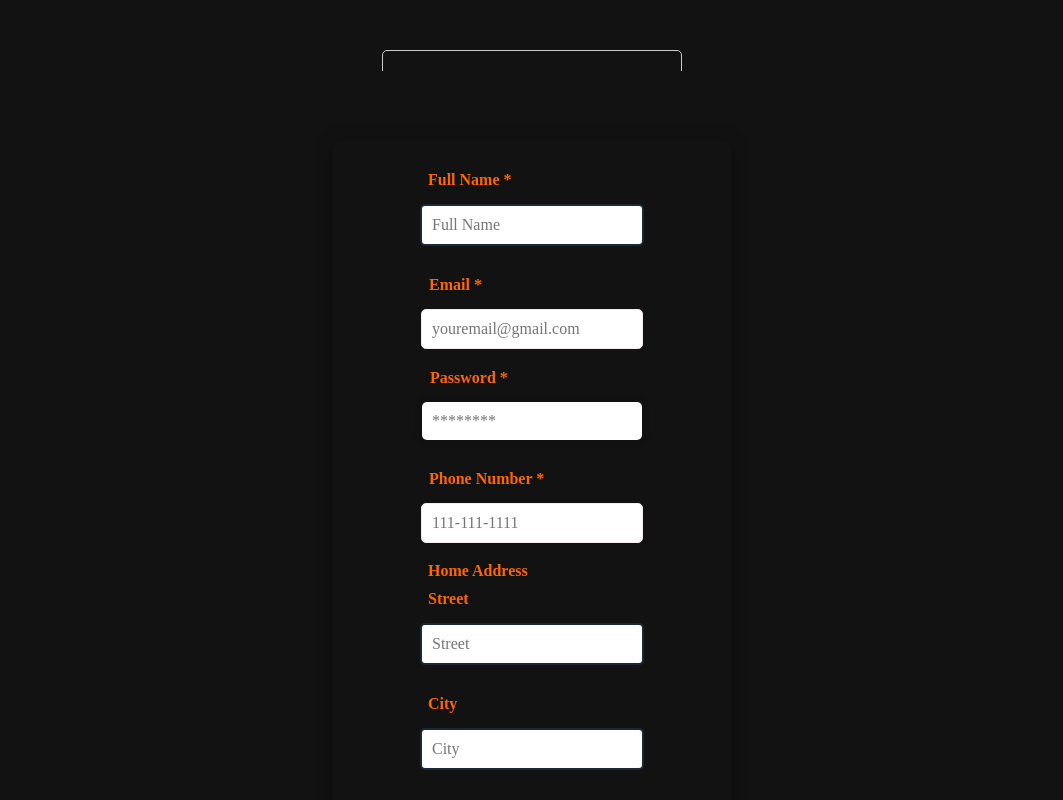
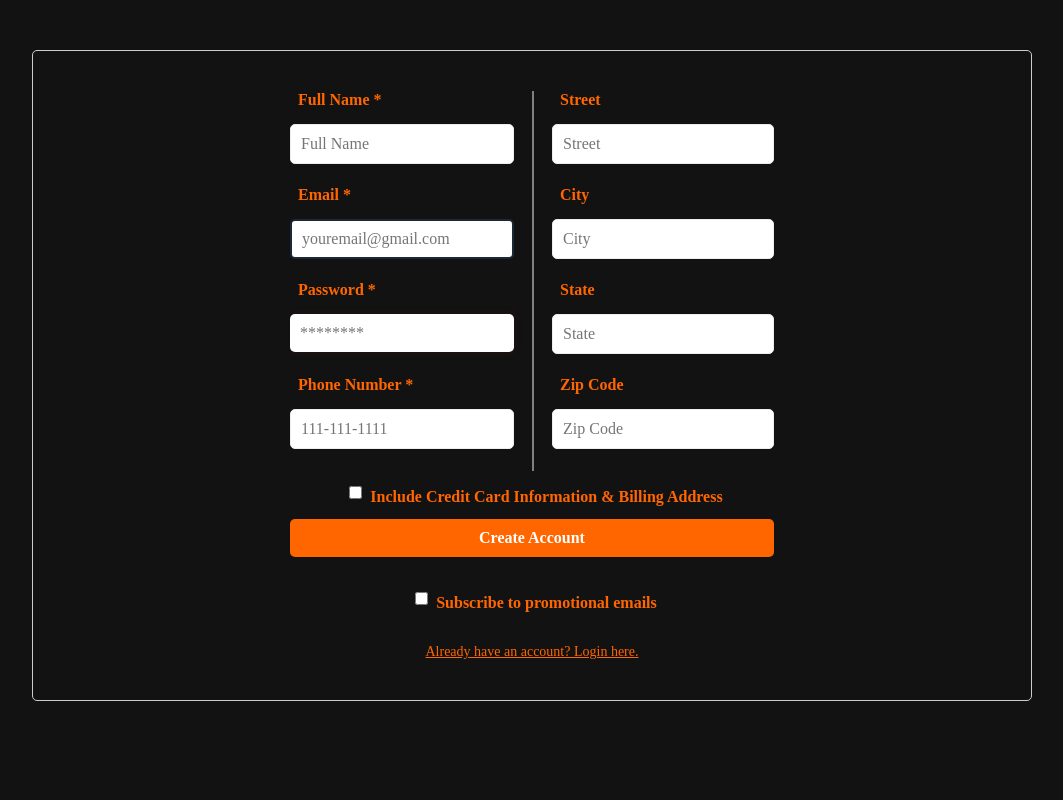
Before and after one commit to Cucumbercon/Cinema-Project, a React (Create React App) app in the folder web/: page /signup in a window 1280 px wide. Shown: the top 800 px of the page, without its empty margins (108-1171 px from the left). Built offline with nearby package versions, Linux system fonts and the light colour scheme; a web font is replaced by a local one.

Commit message:
beutified signup

```diff
--- a/web/package.json
+++ b/web/package.json
@@ -5,6 +5,8 @@
   "proxy": "http://localhost:8000",
   "dependencies": {
     "@fortawesome/fontawesome-svg-core": "^6.4.2",
+    "@fortawesome/free-solid-svg-icons": "^6.4.2",
+    "@fortawesome/react-fontawesome": "^0.2.0",
     "@testing-library/jest-dom": "^5.17.0",
     "@testing-library/react": "^13.4.0",
     "@testing-library/user-event": "^13.5.0",
@@ -16,6 +18,7 @@
     "react": "^18.2.0",
     "react-dom": "^18.2.0",
     "react-modal": "^3.16.1",
+    "react-player": "^2.13.0",
     "react-router-dom": "^6.16.0",
     "react-scripts": "^5.0.1",
     "react-slick": "^0.29.0",
--- a/web/src/pages/Users/EmailVerification.css
+++ b/web/src/pages/Users/EmailVerification.css
@@ -30,7 +30,7 @@
     align-items: center;
   }
 
-  input[type="text"] {
+  input[type="email"] {
     width: 100%;
     padding: 10px;
     margin-bottom: 20px;
@@ -39,7 +39,7 @@
     font-size: 16px;
   }
 
-  input[type="text"]:focus {
+  input[type="email"]:focus {
     outline: none;
     border-color: #00adee;
   }
--- a/web/src/pages/Users/EmailVerification.js
+++ b/web/src/pages/Users/EmailVerification.js
@@ -39,7 +39,7 @@ function EmailVerification() {
       <p>Enter the 6-digit code sent to your email address:</p>
       <form onSubmit={handleSubmit}>
         <input
-          type="text"
+          type="email"
           placeholder="XXXXXX"
           value={code}
           onChange={handleCodeChange}
--- a/web/src/pages/Users/Forgotpass.css
+++ b/web/src/pages/Users/Forgotpass.css
@@ -1,11 +1,13 @@
-form {
-    background-color: #121212;
-    border-radius: 10px;
-    box-shadow: 0px 0px 20px rgba(0, 0, 0, 0.2);
-    padding: 30px;
-    width: 400px;
+.forgot-pass {
+    display: flex;
+    flex-direction: column;
+    padding: 20px;
+    border-radius: 5px;
+    width: 300px;
     margin: 0 auto;
     margin-top: 50px;
+    align-items: center;
+    border: 1px solid #f3ebeb;
 }
 
 label {
@@ -13,12 +15,14 @@ label {
     font-size: 16px;
     font-weight: 600;
     margin-bottom: 10px;
+    color: #ff6600;
+    align-items: center;
 }
 
 input[type="password"] {
     border: none;
     border-radius: 5px;
-    box-shadow: 0px 0px 10px rgba(0, 0, 0, 0.1);
+    box-shadow: 0px 0px 10px rgba(233, 7, 7, 0.1);
     padding: 10px;
     margin-bottom: 20px;
     width: 100%;
--- a/web/src/pages/Users/Forgotpass.js
+++ b/web/src/pages/Users/Forgotpass.js
@@ -24,7 +24,7 @@ function Forgotpass() {
     };
 
     return (
-        <form onSubmit={handleSubmit}>
+        <form onSubmit={handleSubmit} className="forgot-pass">
             <label>
                 Current Password:
                 <input type="password" value={currentPassword} onChange={handleCurrentPasswordChange} />
--- a/web/src/pages/Users/UpdateProfile.css
+++ b/web/src/pages/Users/UpdateProfile.css
@@ -2,6 +2,7 @@
 .update-profile-form {
     font-family: 'Joan', serif;
 }
+
 
 /* Style the buttons */
 .btn {
--- a/web/src/pages/Users/login2.css
+++ b/web/src/pages/Users/login2.css
@@ -21,7 +21,7 @@
 }
 
 .login-form label {
-  font-size: 14px;
+  font-size: 16px;
   font-weight: 500;
   margin-bottom: 5px;
   color: #ff6600;
--- a/web/src/pages/Users/registration.css
+++ b/web/src/pages/Users/registration.css
@@ -8,9 +8,21 @@
   background-color: #121212;
   border: 1px solid #ccc;
   border-radius: 5px;
-  width: 300px;
+  width: 100%;
   margin: 0 auto;
   margin-top: 50px;
+  height: 100%;
+}
+
+.home-address-form {
+display:grid;
+flex-direction: column;
+align-items: center;
+padding: 20px;
+background-color: #121212;
+
+border: 1px solid #ccc;
+margin:  10 auto;
 
 }
 
@@ -31,8 +43,9 @@
 .label-container {
   display: flex;
   flex-direction: column;
-  margin-bottom: 10px;
+  margin-bottom: 5px;
   color: #ff6600;
+  height: 90px;
 }
 
 /* Input field styles */
@@ -42,7 +55,40 @@
   border-radius: 5px;
   font-size: 16px;
   margin-top: 5px;
+  height: 40px
 }
+.register-form{
+
+  overflow: hidden;
+}
+
+.form-groups{
+  display: flex;
+  flex-direction: row;
+  width: 100%;
+  height: 565px;
+  transition: all .3s;
+}
+
+.form-groups-height-selected{
+  height: 565px;
+}
+
+.form-groups-height{
+  height: 380px;
+}
+
+.form-group-panel {
+  height: 400px;
+}
+
+.form-group-break {
+  width: 2px;
+  background-color:grey;
+  margin-right: 18px;
+  margin-left: 18px;
+}
+
 
 
 /* Checkbox for including Credit Card Info & Address */
@@ -69,14 +115,15 @@
 
 /* Submit button styles */
 button[type="submit"] {
-  background-color: #006ce0;
-  color: #ff6600;
+  background-color: #ff6600;
+  color: #fff;
   border: none;
   border-radius: 5px;
   padding: 10px 20px;
   font-size: 16px;
   cursor: pointer;
   margin-top: 10px;
+  width: 265px;
 }
 
 /* Link button styles */
--- a/web/src/pages/Users/signup.js
+++ b/web/src/pages/Users/signup.js
@@ -18,8 +18,8 @@
   const [homeCity, setHomeCity] = useState('');
   const [homeState, setHomeState] = useState('');
   const [homeZipCode, setHomeZipCode] = useState('');
-      let  creditCardNumber = '';
-      let  formatDate = '';
+  let creditCardNumber = '';
+  let formatDate = '';
 
   // Optional fields
 
@@ -99,6 +99,8 @@
       <div className="form-box">
         <form className="register-form" onSubmit={handleSubmit}>
           {/* Full Name */}
+          <div className={`form-groups ${includeCreditCardInfo ? 'form-groups-height-selected' :'form-groups-height'}`}>
+            <div class="form-group-panel">
               <div className="label-container">
                 <label htmlFor="fullName">Full Name *</label>
                 <input
@@ -157,20 +159,13 @@
                   required
                 />
               </div>
-
-              {showEmailExistsModal && (
-          <div className="modal">
-          <div className="modal-content">
-          <p>Your email has already been used. Please choose a different email.</p>
-          <button onClick={() => setShowEmailExistsModal(false)}>Close</button>
             </div>
-    </div>
-  )}
-
+            <div class="form-group-break"></div>
+            <div class="form-group-panel">
 
               {/* Home Address */}
               <div className="label-container">
-      <label htmlFor="homeAddress" style={{ textDecoration: includeCreditCardInfo ? 'underline' : 'none' }}>Home Address</label>
+
                 <div className="address-container">
                   {/* Street */}
                   <div className="label-container">
@@ -230,10 +225,122 @@
                 </div>
               </div>
 
+            </div>
+
+            {includeCreditCardInfo &&<div class="form-group-break"></div>}
+            {includeCreditCardInfo && <div class="form-group-panel">
+              {/* Credit Card Number (conditionally rendered) */}
+
+                <div className="label-container">
+                  <label htmlFor="creditCardNumber">Credit Card Number</label>
+                  <input
+                    type="text"
+                    required
+                    id="creditCardNumber"
+                    name="creditCardNumber"
+                    value={plainCreditCardNumber}
+                    onChange={(e) => setPlainCreditCardNumber(e.target.value)}
+                    className="input-field"
+                    placeholder="XXXX-XXXX-XXXX-XXXX"
+                  />
+                </div>
+
+              {/* Expiration Date (conditionally rendered) */}
+
+                <div className="label-container">
+                  <label htmlFor="expirationDate">Expiration Date</label>
+                  <input
+                    type="text"
+                    required
+                    id="expirationDate"
+                    name="expirationDate"
+                    value={expirationDate}
+                    onChange={(e) => setExpirationDate(e.target.value)}
+                    className="input-field"
+                    placeholder="YYYY-MM"
+                  />
+                </div>
 
 
+              {/* Street (conditionally rendered) */}
+
+                <div className="label-container">
+                  <label htmlFor="street">Street</label>
+                  <input
+                    type="text"
+                    id="street"
+                    name="street"
+                    required
+                    value={street}
+                    onChange={(e) => setStreet(e.target.value)}
+                    className="input-field"
+                    placeholder="Street"
+                  />
+                </div>
 
 
+              {/* City (conditionally rendered) */}
+
+                <div className="label-container">
+                  <label htmlFor="city">City</label>
+                  <input
+                    type="text"
+                    id="city"
+                    required
+                    name="city"
+                    value={city}
+                    onChange={(e) => setCity(e.target.value)}
+                    className="input-field"
+                    placeholder="City"
+                  />
+                </div>
+
+
+              {/* State (conditionally rendered) */}
+
+                <div className="label-container">
+                  <label htmlFor="state">State</label>
+                  <input
+                    type="text"
+                    id="state"
+                    name="state"
+                    required
+                    value={state}
+                    onChange={(e) => setState(e.target.value)}
+                    className="input-field"
+                    placeholder="State"
+                  />
+                </div>
+
+
+              {/* Zip Code (conditionally rendered) */}
+
+                <div className="label-container">
+                  <label htmlFor="zipCode">Zip Code</label>
+                  <input
+                    type="text"
+                    id="zipCode"
+                    required
+                    name="zipCode"
+                    value={zipCode}
+                    onChange={(e) => setZipCode(e.target.value)}
+                    className="input-field"
+                    placeholder="Zip Code"
+                  />
+                </div>
+
+            </div>}
+          </div>
+
+
+          {showEmailExistsModal && (
+            <div className="modal">
+              <div className="modal-content">
+                <p>Your email has already been used. Please choose a different email.</p>
+                <button onClick={() => setShowEmailExistsModal(false)}>Close</button>
+              </div>
+            </div>
+          )}
 
           {/* Checkbox for including Credit Card Info & Address*/}
           <div className="subscribe-checkbox">
@@ -247,107 +354,7 @@
             </label>
           </div>
 
-              {/* Credit Card Number (conditionally rendered) */}
-              {includeCreditCardInfo && (
-                <div className="label-container">
-                  <label htmlFor="creditCardNumber">Credit Card Number</label>
-                  <input
-                    type="text"
-                    required
-                    id="creditCardNumber"
-                    name="creditCardNumber"
-                    value={plainCreditCardNumber}
-                    onChange={(e) => setPlainCreditCardNumber(e.target.value)}
-                    className="input-field"
-                    placeholder="XXXX-XXXX-XXXX-XXXX"
-                  />
-                </div>
-              )}
 
-              {/* Expiration Date (conditionally rendered) */}
-              {includeCreditCardInfo && (
-                <div className="label-container">
-                  <label htmlFor="expirationDate">Expiration Date</label>
-                  <input
-                    type="text"
-                    required
-                    id="expirationDate"
-                    name="expirationDate"
-                    value={expirationDate}
-                    onChange={(e) => setExpirationDate(e.target.value)}
-                    className="input-field"
-                    placeholder="YYYY-MM"
-                  />
-                </div>
-              )}
-
-              {/* Street (conditionally rendered) */}
-              {includeCreditCardInfo && (
-                <div className="label-container">
-                  <label htmlFor="street">Street</label>
-                  <input
-                    type="text"
-                    id="street"
-                    name="street"
-                    required
-                    value={street}
-                    onChange={(e) => setStreet(e.target.value)}
-                    className="input-field"
-                    placeholder="Street"
-                  />
-                </div>
-              )}
-
-              {/* City (conditionally rendered) */}
-              {includeCreditCardInfo && (
-                <div className="label-container">
-                  <label htmlFor="city">City</label>
-                  <input
-                    type="text"
-                    id="city"
-                    required
-                    name="city"
-                    value={city}
-                    onChange={(e) => setCity(e.target.value)}
-                    className="input-field"
-                    placeholder="City"
-                  />
-                </div>
-              )}
-
-              {/* State (conditionally rendered) */}
-              {includeCreditCardInfo && (
-                <div className="label-container">
-                  <label htmlFor="state">State</label>
-                  <input
-                    type="text"
-                    id="state"
-                    name="state"
-                    required
-                    value={state}
-                    onChange={(e) => setState(e.target.value)}
-                    className="input-field"
-                    placeholder="State"
-                  />
-                </div>
-              )}
-
-              {/* Zip Code (conditionally rendered) */}
-              {includeCreditCardInfo && (
-                <div className="label-container">
-                  <label htmlFor="zipCode">Zip Code</label>
-                  <input
-                    type="text"
-                    id="zipCode"
-                    required
-                    name="zipCode"
-                    value={zipCode}
-                    onChange={(e) => setZipCode(e.target.value)}
-                    className="input-field"
-                    placeholder="Zip Code"
-                  />
-                </div>
-              )}
 
 
 
```
Also changed, not shown: web/src/pages/Users/UpdateProfile.js (+1 -30 lines), 1 other file (tests, documents, lock files or other folders). Lines whose indentation alone changed are shown as unchanged.
